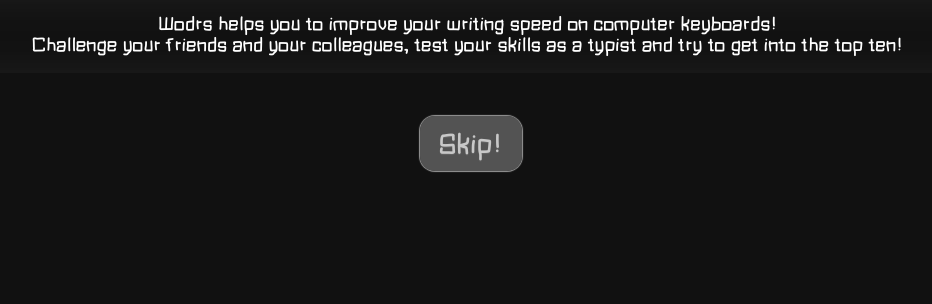
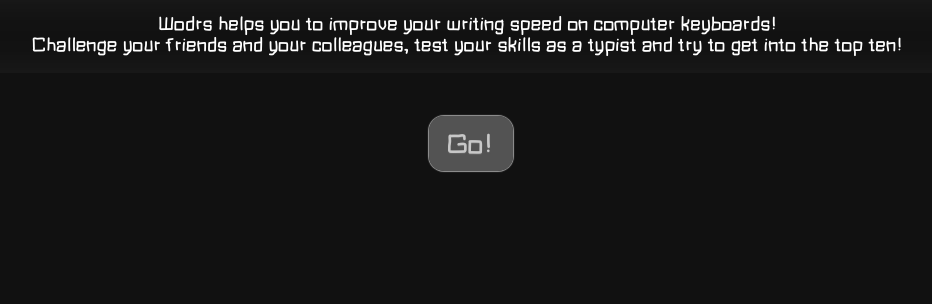
Before and after one commit to bbqlab/wodrs, a PHP site: page / in a window 1280 px wide. Shown: the part 300-604 px from the top of the page, without its empty margins (172-1104 px from the left). Run offline with PHP 8.4, Linux system fonts and the light colour scheme; some libraries are stand-ins or nearby versions.

Commit message:
se modifichi

```diff
--- a/wodrs_fe/css/style.css
+++ b/wodrs_fe/css/style.css
@@ -109,7 +109,7 @@ label {
 
 @-webkit-keyframes grow_number {
   0% {font-size: 35px; opacity:0}
-  100% { font-size: 150px; opacity:1 }
+  100% { font-size: 135px; opacity:1 }
 }
 
 #score_label {
@@ -134,7 +134,7 @@ label {
 
 .score_number_big {
   -webkit-animation: grow_number 1s;
-  font-size:150px !important;
+  font-size:135px !important;
   opacity:1 !important;
 }
 
--- a/wodrs_fe/index.html
+++ b/wodrs_fe/index.html
@@ -44,7 +44,7 @@
           Challenge your friends and your colleagues,
           test your skills as a typist and try to get into the top ten!</p><br>
           <script>setTimeout("$.ui.launch();",10000);</script>
-          <a class='button' onclick='$.ui.launch();' href=''>Skip!</a>
+          <a class='button' onclick='$.ui.launch();' href=''>Go!</a>
         </div>
     </div>
 
--- a/wodrs_fe/js/app.js
+++ b/wodrs_fe/js/app.js
@@ -40,7 +40,7 @@ function App()
     $.ui.customClickHandler = this.clickHandler;
     $.ui.showBackbutton=false
 
-//    this.fill_background();
+    //this.fill_background();
 //    this.facebook_init();
   }
 
```
